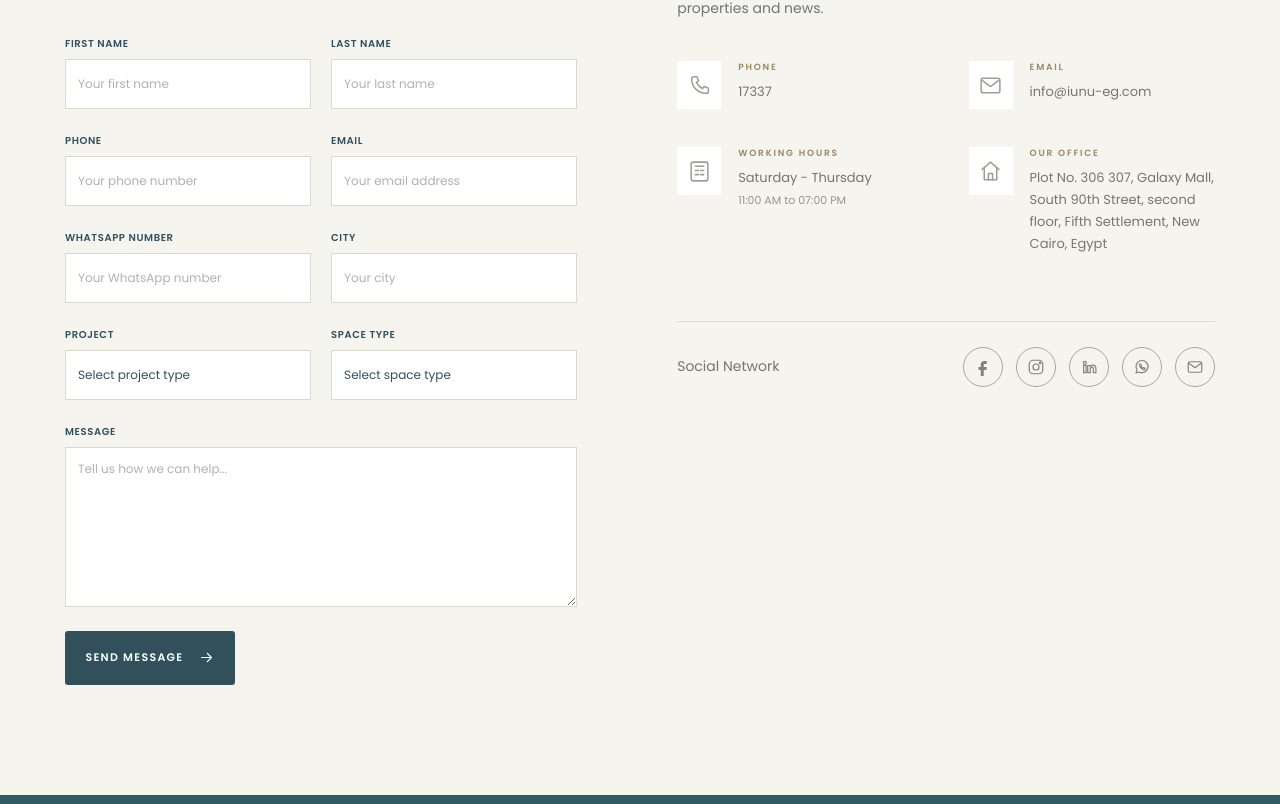
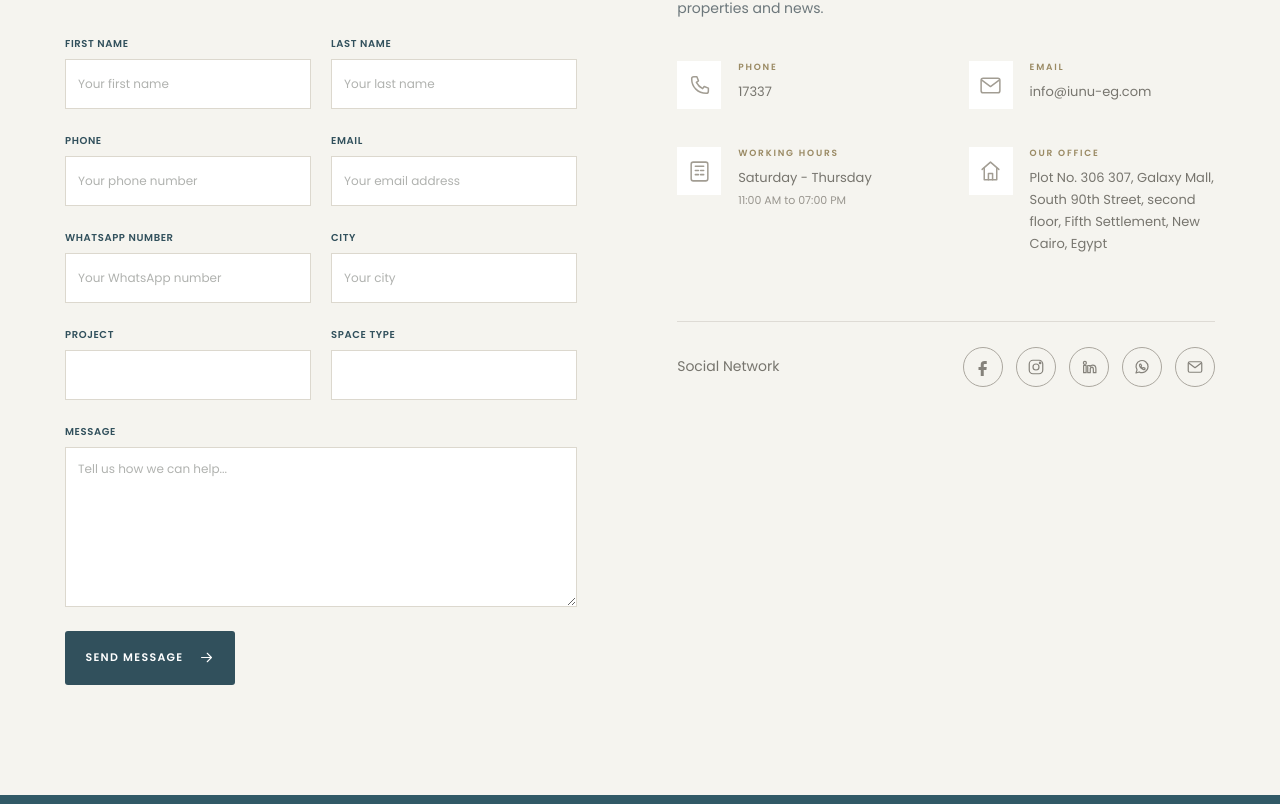
Before and after one commit to WM-cooaporate/IUNU_Website, a React (Vite) app: page /contact in a window 1280 px wide. Shown: the part 643-1447 px from the top of the page. Built offline with nearby package versions, Linux system fonts and the light colour scheme; no server answers.

Commit message:
Change text color in AdminDashboard.css to white

```diff
--- a/src/pages/Admin/AdminDashboard.css
+++ b/src/pages/Admin/AdminDashboard.css
@@ -638,7 +638,7 @@
     padding: 11px 12px;
     border: 1px solid #dcd8ce;
     background: #ffffff;
-    color: #31505c;
+    color: #ffffff;
     font-family: inherit;
     font-size: 12px;
     outline: none;
```
